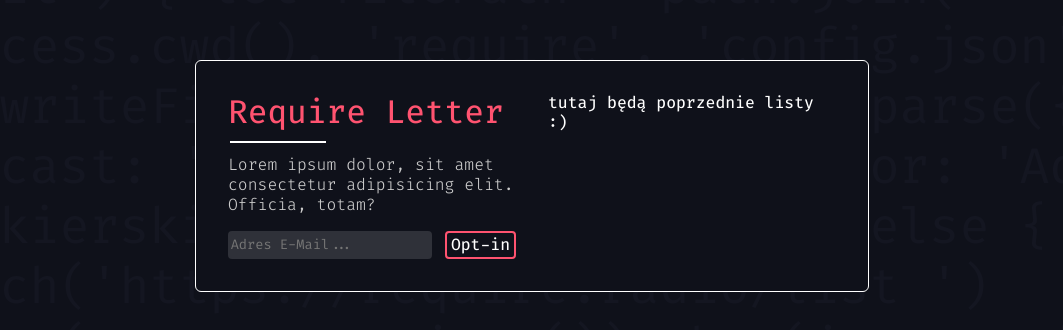
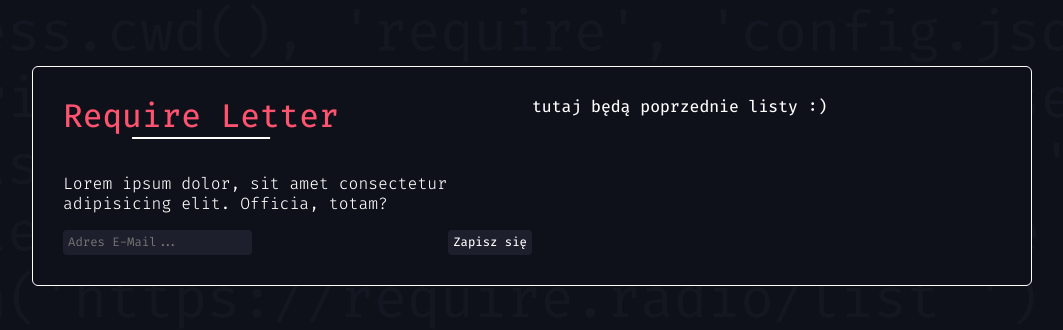
Before and after one commit to requirepodcast/letter, a Next.js app: page / in a window 1280 px wide. Shown: the part 224-554 px from the top of the page, without its empty margins (108-1171 px from the left). Built offline with nearby package versions, Linux system fonts and the light colour scheme.

Commit message:
Styles refactor

```diff
--- a/components/box.tsx
+++ b/components/box.tsx
@@ -3,38 +3,37 @@ import styled from "styled-components";
 
 const Container = styled.div`
   border-radius: 6px;
-  padding: 1em;
+  padding: 30px;
   border: 1px solid white;
-  display: flex;
-  background: #0f111a;
-`;
-
-const Column = styled.div`
-  flex-direction: column;
-  flex: 1;
-  width: 20em;
-  padding: 1em;
+  background-color: ${({ theme }) => theme.bg.dark};
+  display: grid;
+  grid-template-columns: repeat(auto-fit, minmax(300px, 1fr));
+  max-width: 1000px;
+  width: 100%;
 `;
 
 const Heading = styled.h1`
-  color: rgb(255, 83, 112);
+  color: ${({ theme }) => theme.red};
   font-weight: 800;
   margin-top: 0;
+  position: relative;
+  display: inline-block;
 
   &:after {
     content: "";
     display: block;
-    width: 33.3%;
+    position: absolute;
+    width: 50%;
     height: 2px;
-    background: white;
-    margin: 0.25em 0 0.25em 2px;
-    float: left;
+    background-color: white;
+    left: 50%;
+    transform: translateX(-50%);
   }
 `;
 
 const Description = styled.p`
   font-weight: 300;
-  color: #cccccc;
+  color: white;
   margin-bottom: 0;
 `;
 
@@ -46,44 +45,54 @@ const SignUp = styled.div`
 `;
 
 const Input = styled.input`
-  background: #ffffff22;
-  padding: 0.2em;
+  background: ${({ theme }) => theme.bg.light};
+  color: gray;
+  outline: none;
+  padding: 5px;
   border-radius: 4px;
   border: none;
   color: white;
   font-family: "Fira Code", monospace;
+  font-size: 12px;
+  margin-right: 10px;
+  box-shadow: 0px 0px 0px 0px ${({ theme }) => theme.red};
+  transition: box-shadow 0.3s ease;
+
+  &:focus {
+    box-shadow: 0px 0px 0px 2px ${({ theme }) => theme.red};
+  }
 `;
 
 const Button = styled.a`
   cursor: pointer;
   display: block;
-  font-size: 16px;
-  padding: 2px 4px;
-  border-width: 2px;
-  border-style: solid;
-  border-color: rgb(255, 83, 112);
+  font-size: 12px;
+  padding: 5px;
   border-radius: 4px;
-  transition: background 0.2s ease;
+  background-color: ${({ theme }) => theme.bg.light};
+  box-shadow: 0px 0px 0px 0px ${({ theme }) => theme.red};
+  transition: box-shadow 0.3s ease;
 
   &:hover {
-    background: rgb(255, 83, 112);
+    box-shadow: 0px 0px 0px 2px ${({ theme }) => theme.red};
   }
 `;
-
-export default function Box() {
+const Box: React.FC = () => {
   return (
     <Container>
-      <Column>
+      <div>
         <Heading>Require Letter</Heading>
         <Description>
           Lorem ipsum dolor, sit amet consectetur adipisicing elit. Officia, totam?
         </Description>
         <SignUp>
           <Input placeholder="Adres E-Mail..." />
-          <Button>Opt-in</Button>
+          <Button>Zapisz się</Button>
         </SignUp>
-      </Column>
-      <Column>tutaj będą poprzednie listy :)</Column>
+      </div>
+      <div>tutaj będą poprzednie listy {":)"}</div>
     </Container>
   );
-}
+};
+
+export default Box;
--- a/components/layout.tsx
+++ /dev/null
@@ -1,15 +0,0 @@
-import React from "react";
-import styled from "styled-components";
-
-const Container = styled.div`
-  display: flex;
-  align-items: center;
-  justify-content: center;
-  height: 100vh;
-`;
-
-const Layout: React.FC = ({ children }) => {
-  return <Container>{children}</Container>;
-};
-
-export default Layout;
--- a/pages/index.tsx
+++ b/pages/index.tsx
@@ -1,24 +1,28 @@
 import React from "react";
 import styled from "styled-components";
-import Layout from "../components/layout";
 import SEO from "../components/SEO";
 import Box from "../components/box";
 
 const Container = styled.div`
+  display: flex;
+  align-items: center;
+  justify-content: center;
+  height: 100vh;
   background-image: url("./background.png");
-  background-size: contain;
+  background-size: cover;
   flex-direction: column;
   background-position: center center;
+  padding: 20px;
 `;
 
 const IndexPage: React.FC = () => {
   return (
-    <Container>
-      <Layout>
-        <SEO />
+    <>
+      <SEO />
+      <Container>
         <Box />
-      </Layout>
-    </Container>
+      </Container>
+    </>
   );
 };
 
```
